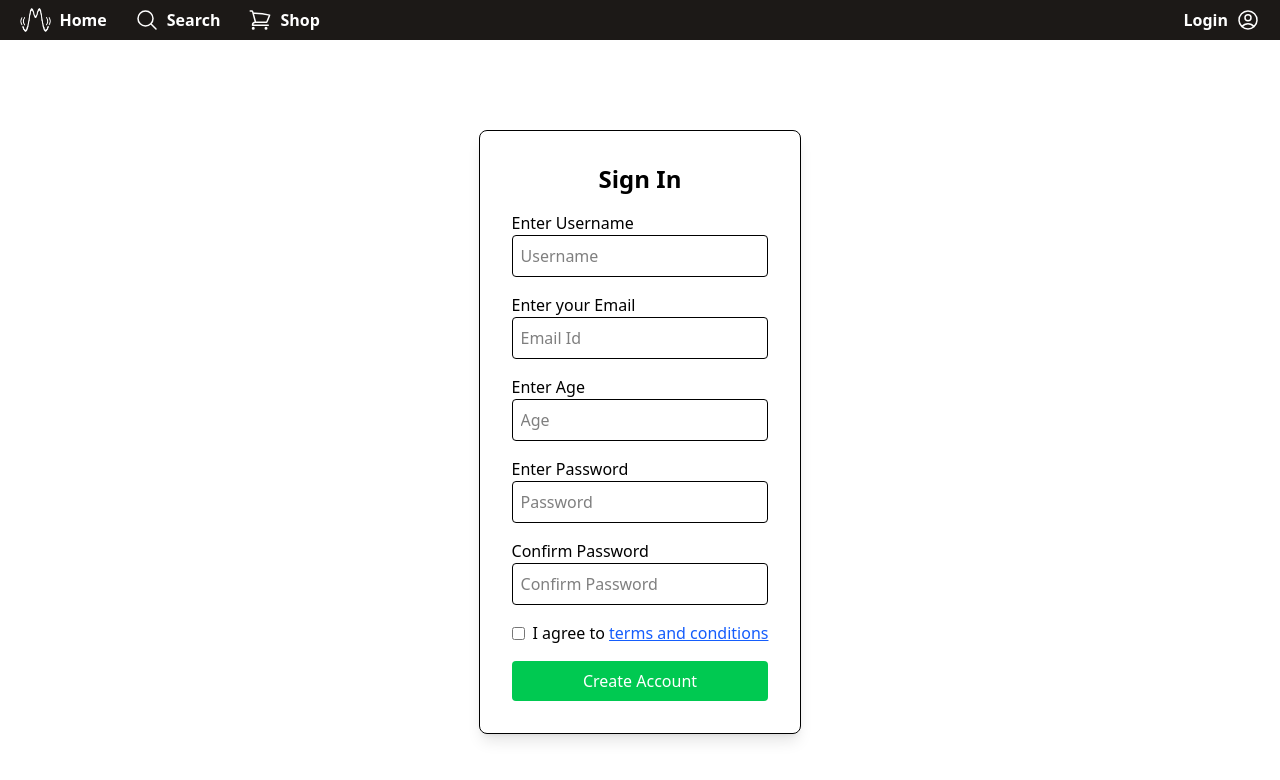
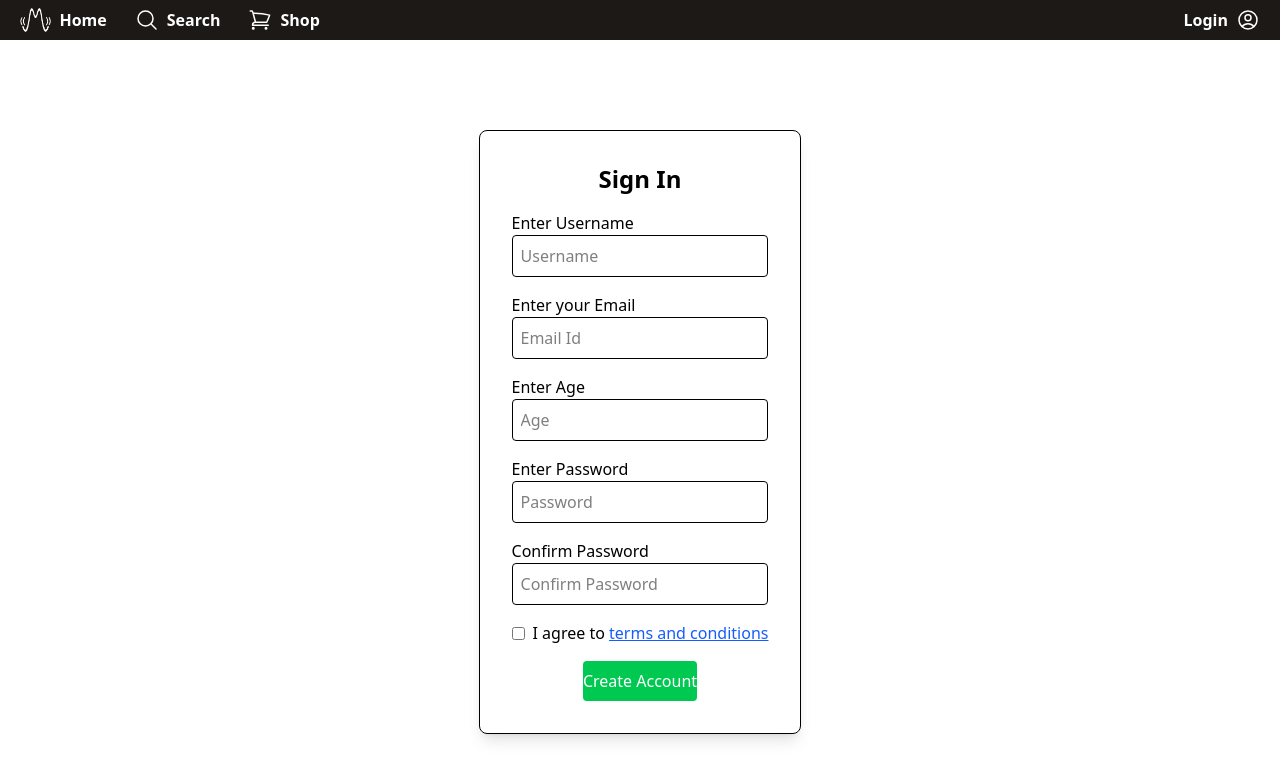
Before and after one commit to Wise05/ComS_3190_Final, a React (Vite) app in the folder frontend/: page /signin in a window 1280 px wide. Shown: the top 780 px of the page. Built offline with nearby package versions, Linux system fonts and the light colour scheme.

Commit message:
Added login and sigIn page

```diff
--- a/frontend/src/components/SignIn.jsx
+++ b/frontend/src/components/SignIn.jsx
@@ -76,12 +76,13 @@ function SignIn() {
             </a>
           </label>
         </div>
-
-        <button
-          type='submit'
-          className='bg-green-500 text-white py-2 rounded hover:bg-green-700 active:bg-green-800'>
-          Create Account
-        </button>
+        <a href='./Home'>
+          <button
+            type='submit'
+            className='bg-green-500 text-white py-2 rounded hover:bg-green-700 active:bg-green-800'>
+            Create Account
+          </button>
+        </a>
       </form>
     </div>
   );
```
